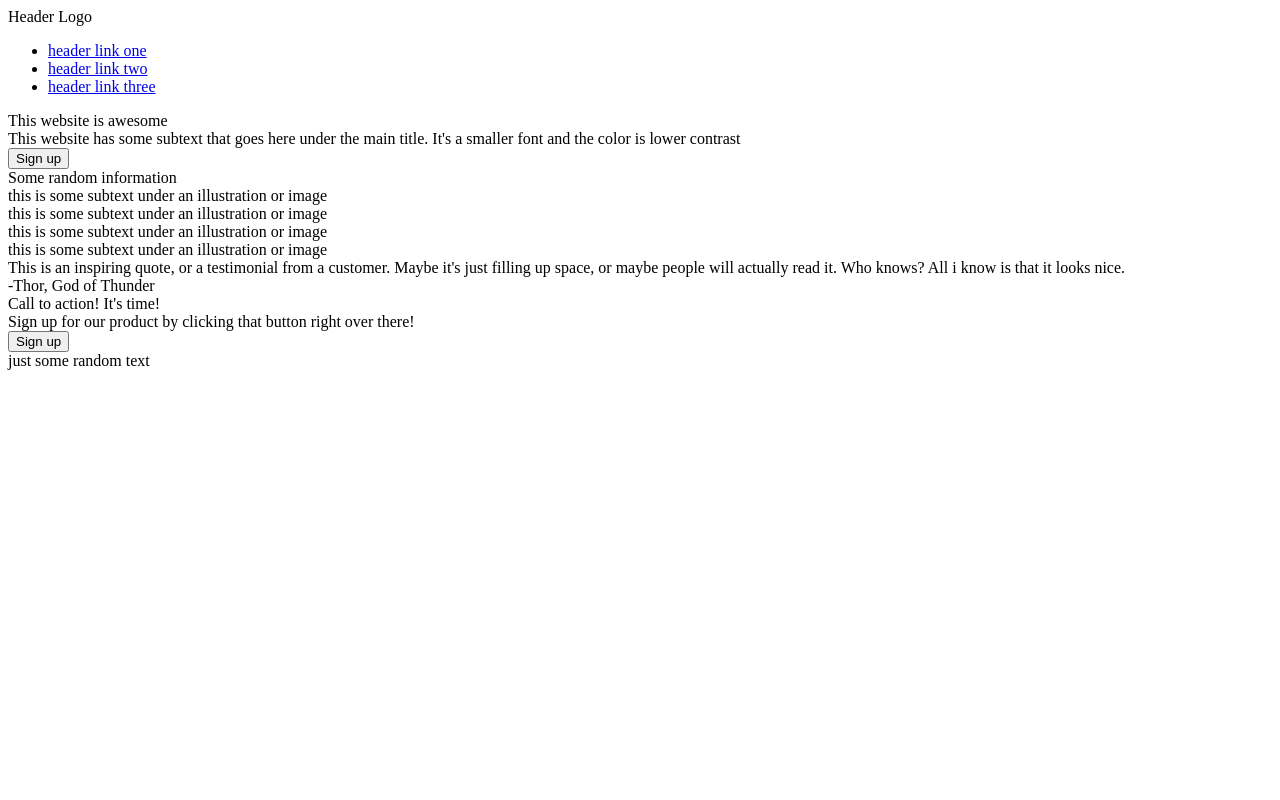
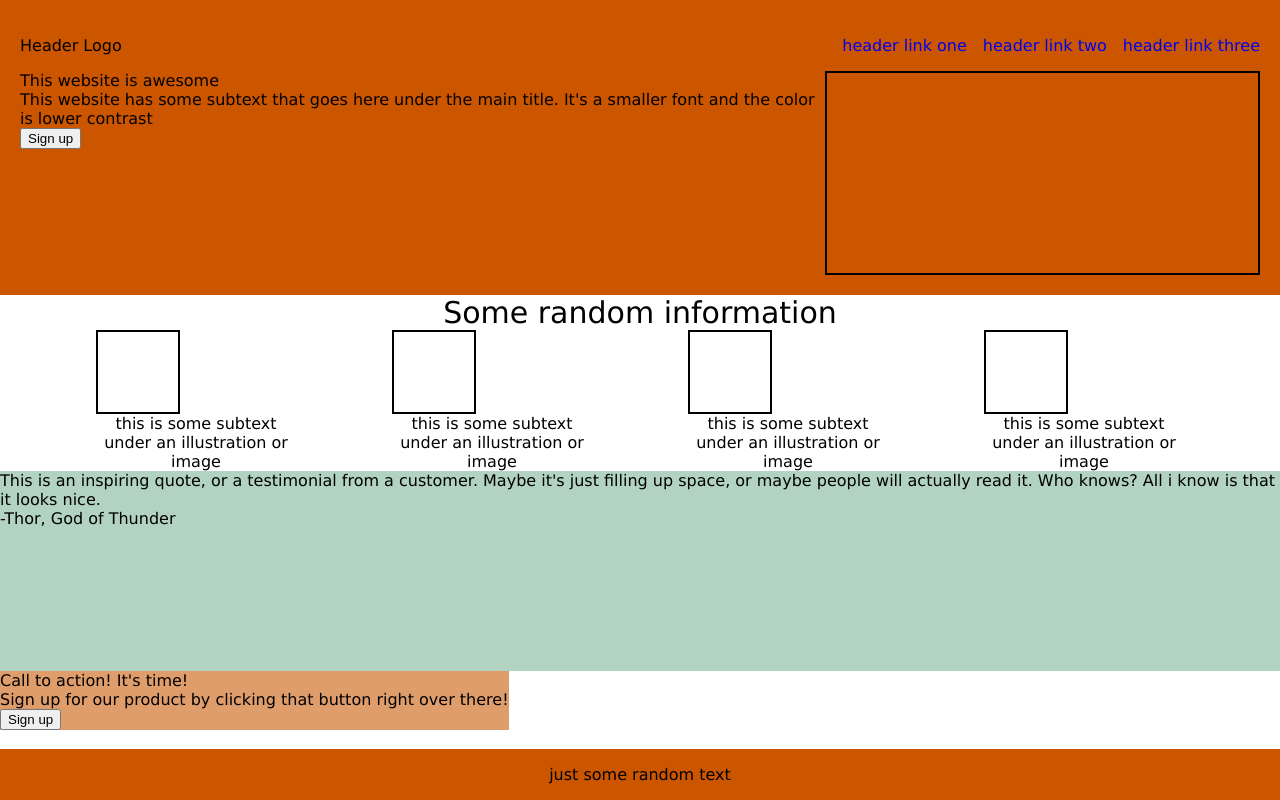
Before and after one commit to MrPakaru/FirstWebsite, a plain HTML site: page index.html in a window 1280 px wide. Drawn offline with Linux system fonts and the light colour scheme.

Commit message:
Setup CSS

```diff
--- a/index.html
+++ b/index.html
@@ -8,23 +8,29 @@
 
     <body>
         <div class="header">
+            <div class="firstline">
             <div class="logo">Header Logo</div>
             <ul>
                 <li><a href="#">header link one</a></li>
                 <li><a href="#">header link two</a></li>
                 <li><a href="#">header link three</a></li>
             </ul>
+            </div>
+            <div class="secondline">
+                <div class="firstleft">
             <div class="title">This website is awesome</div>
             <div class="text">This website has some subtext that goes here under the main title. It's a smaller font and the color is lower contrast</div>
             <button>Sign up</button>
+            </div>
             <div class="placeholder"></div>
         </div>
+        </div>
 
-        <div class="body">
-
+        <div class="middle">
             <div class="firstpart">
                 <div class="bodytext">Some random information</div>
 
+                <div class="infosum">
                 <div class="info">
                     <div class="box"></div>
                     <div class="boxtext">this is some subtext under an illustration or image</div>
@@ -41,25 +47,28 @@
                     <div class="box"></div>
                     <div class="boxtext">this is some subtext under an illustration or image</div>
                 </div>
+                </div>
             </div>
 
             <div class="secondpart">
+                <div class="container">
                 <div class="quote">This is an inspiring quote, or a testimonial from a customer. Maybe it's just filling up space, or maybe people will actually read it. Who knows? All i know is that it looks nice.</div>
                 <div class="from">-Thor, God of Thunder</div>
+                </div>
             </div>
 
             <div class="thirdpart">
-                <div class="box">
+                <div class="bigbox">
                     <div class="lastheader">Call to action! It's time!</div>
                     <div class="last text">Sign up for our product by clicking that button right over there!</div>
                     <button>Sign up</button>
                 </div>
             </div>
-
         </div>
 
+
         <div class="footer">
-            <div> just some random text</div>
+            just some random text
 
         </div>
 
--- a/styles.css
+++ b/styles.css
@@ -0,0 +1,95 @@
+body{
+    margin:0;
+    font-family: 'Lucida Sans', 'Lucida Sans Regular', 'Lucida Grande', 'Lucida Sans Unicode', Geneva, Verdana, sans-serif;
+    display:flex;
+    flex-direction: column;
+
+    min-height:100vh;
+}
+
+.header{
+    background-color:#CC5500;
+    padding:20px;
+    height:auto;
+}
+
+.firstline{
+    display:flex;
+    justify-content: space-between;
+    align-items: center;
+}
+
+.secondline{
+    display:flex;
+}
+
+ul{
+    display:flex;
+    list-style:none;
+    gap:16px;
+}
+
+a{
+    text-decoration: none;
+}
+
+.footer{
+    background-color:#CC5500;
+    margin-top:auto;
+    text-align: center;
+    padding:16px;
+}
+
+
+.box{
+    height:80px;
+    width:80px;
+    border:2px solid black;
+
+}
+
+.bodytext{
+    text-align: center;
+    font-size: 30px;
+}
+
+.boxtext{
+    width:200px;
+    text-align: center;
+}
+
+.infosum{
+    display:flex;
+    justify-content: space-evenly;
+}
+
+.secondpart{
+    background-color:#B2D3C2;
+    height:200px;
+
+
+}
+
+.thirdpart{
+    display: flex;
+    flex:1;
+    height:100%;
+}
+
+.middle{
+    box-sizing: border-box;
+    display:flex;
+    flex-direction: column;
+
+}
+
+.placeholder{
+    height:200px;
+    width:500px;
+    border:2px solid black;
+}
+
+.bigbox{
+    background-color:#e09d6c;
+
+}
```
